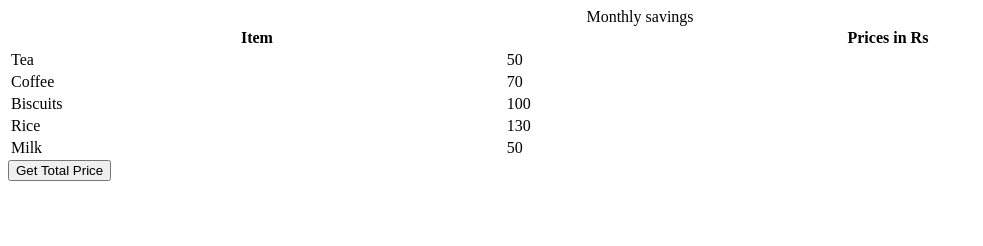
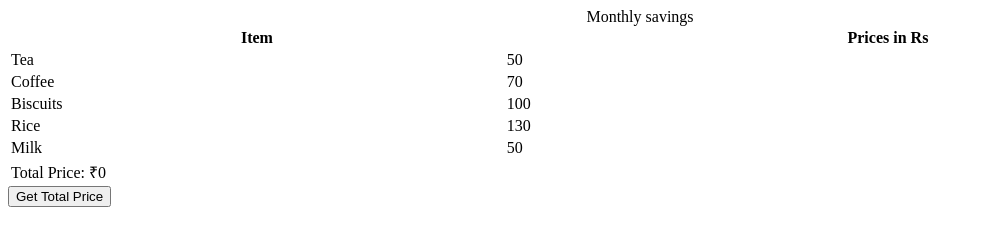
Before and after one commit to acciojob/grofers-checkout-SameerSangpal, a website: page main.html in a window 1280 px wide. Both pictures are taken after a click on the button "Get Total Price". Shown: the whole page, without its empty margins (0-983 px from the left). Drawn offline with Linux system fonts and the light colour scheme.

Commit message:
created a submission

```diff
--- a/script.js
+++ b/script.js
@@ -4,7 +4,27 @@ document.body.appendChild(getSumBtn);
 
 const getSum = () => {
 //Add your code here
+	const existingTotalRow = document.querySelector(".total-row");
+	if(existingTotalRow){
+		existingTotalRow.remove();
+	}
 
+	const priceElements = document.querySelectorAll(".prices");
+	let total = 0;
+
+	priceElements.forEach((cell) => {
+		total += parseFloat(cell.textContent);
+	});
+
+	const table = document.querySelector("table");
+	const totalRow = document.createElement("tr");
+	totalRow.classList.add("total-row");
+
+	const totalCell = document.createElement("td");
+	totalCell.colSpan = 2;
+	totalCell.textContent = "Total Price: ₹" + total;
+
+	totalRow.appendChild(totalCell);
+	table.appendChild(totalRow);
 };
-
 getSumBtn.addEventListener("click", getSum);
```
Also changed, not shown: main.html (+1 -7 lines).
